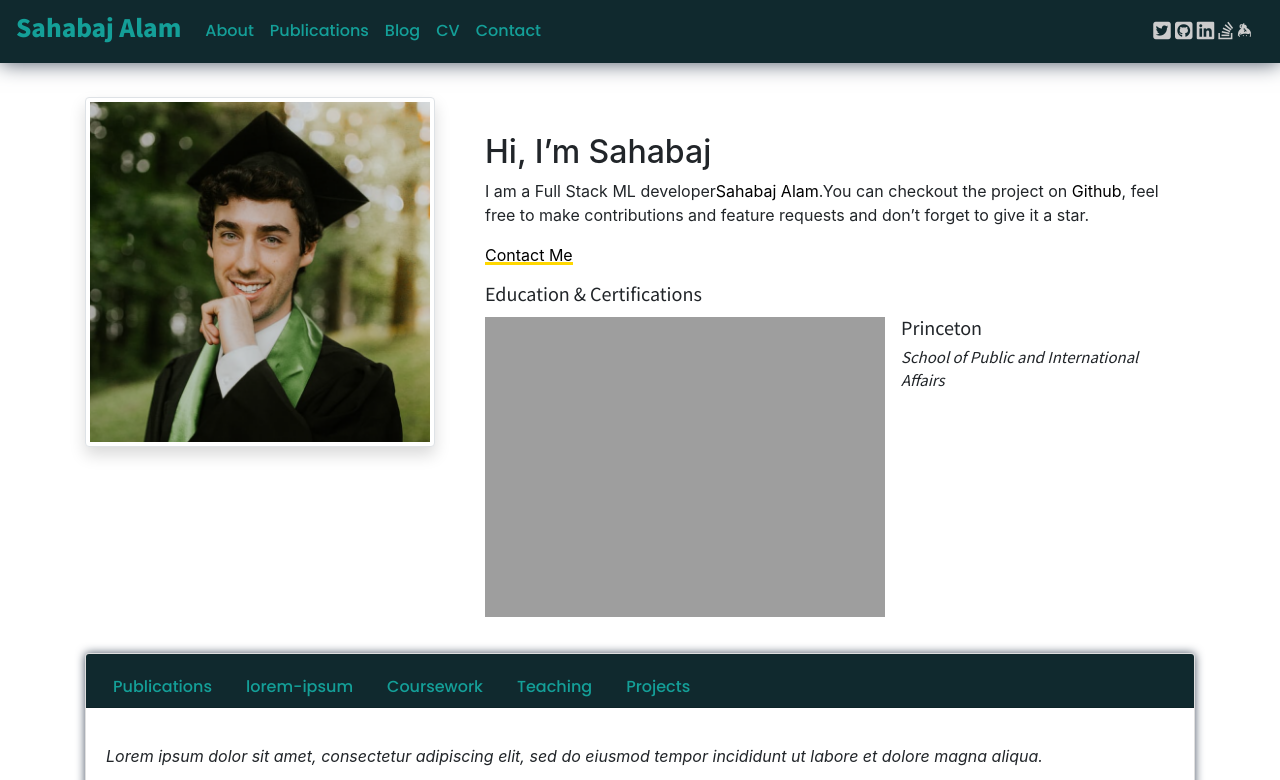
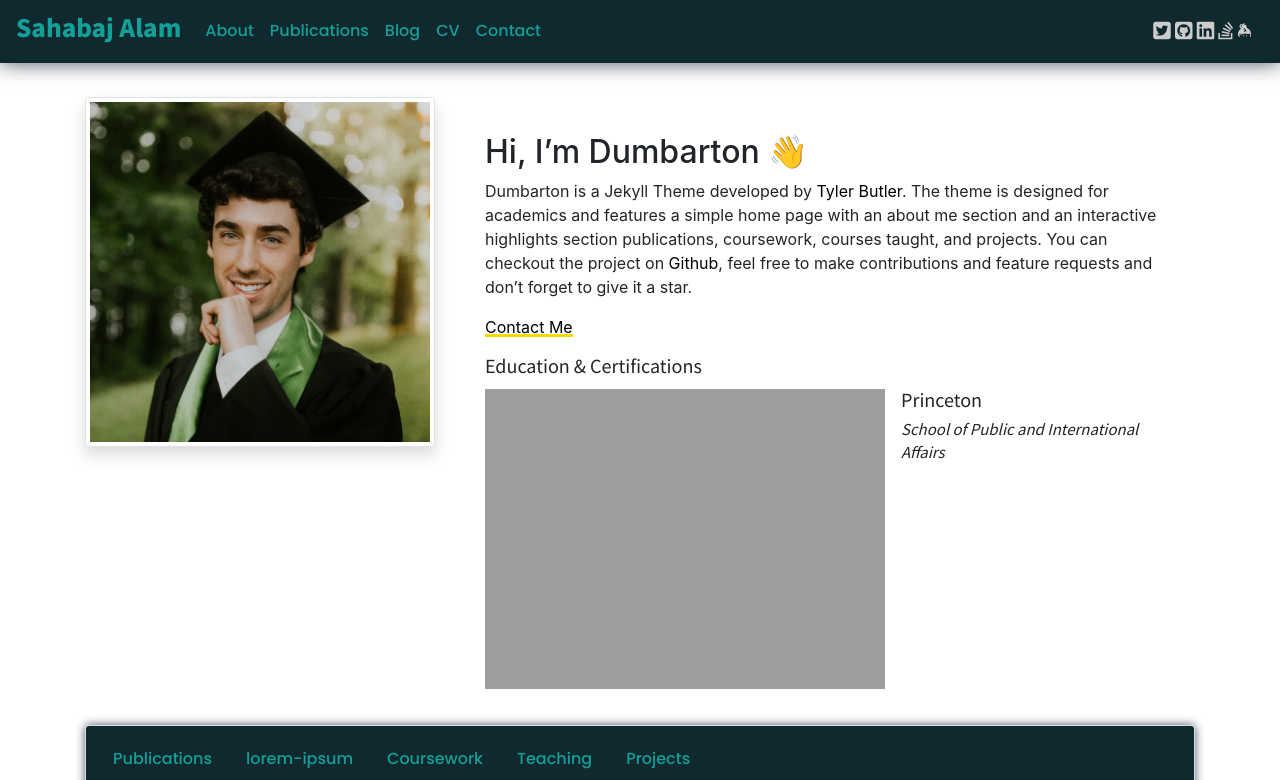
Before and after one commit to stackbit-projects/sahabaj-2e683, a Jekyll site: the page built from index.md, in a window 1280 px wide, cut to the strip 0-780 px from the top of the page. Built offline with Jekyll 4.4.1, drawn with Linux system fonts in a browser that asks for light colours; nearby versions of some CDN libraries; comment, search, counter and statistics services are not loaded; our own code applies the rules of GitHub Pages for plain Markdown files.

Commit message:
index.md: updated markdown_content

```diff
--- a/index.md
+++ b/index.md
@@ -3,8 +3,8 @@ layout: home
 title: null
 date: '2020-11-20'
 ---
-## Hi, I'm Sahabaj
+## Hi, I'm Dumbarton 👋
 
-I am a Full Stack ML developer[Sahabaj Alam](https://github.com/tcbutler320).You can checkout the project on [Github](https://github.com/tcbutler320/Jekyll-Theme-Dumbarton), feel free to make contributions and feature requests and don't forget to give it a star.
+Dumbarton is a Jekyll Theme developed by [Tyler Butler](https://github.com/tcbutler320). The theme is designed for academics and features a simple home page with an about me section and an interactive highlights section publications, coursework, courses taught, and projects. You can checkout the project on [Github](https://github.com/tcbutler320/Jekyll-Theme-Dumbarton), feel free to make contributions and feature requests and don't forget to give it a star.
 
 <a href="/contact.html" class="highlighted">Contact Me</a>
```
